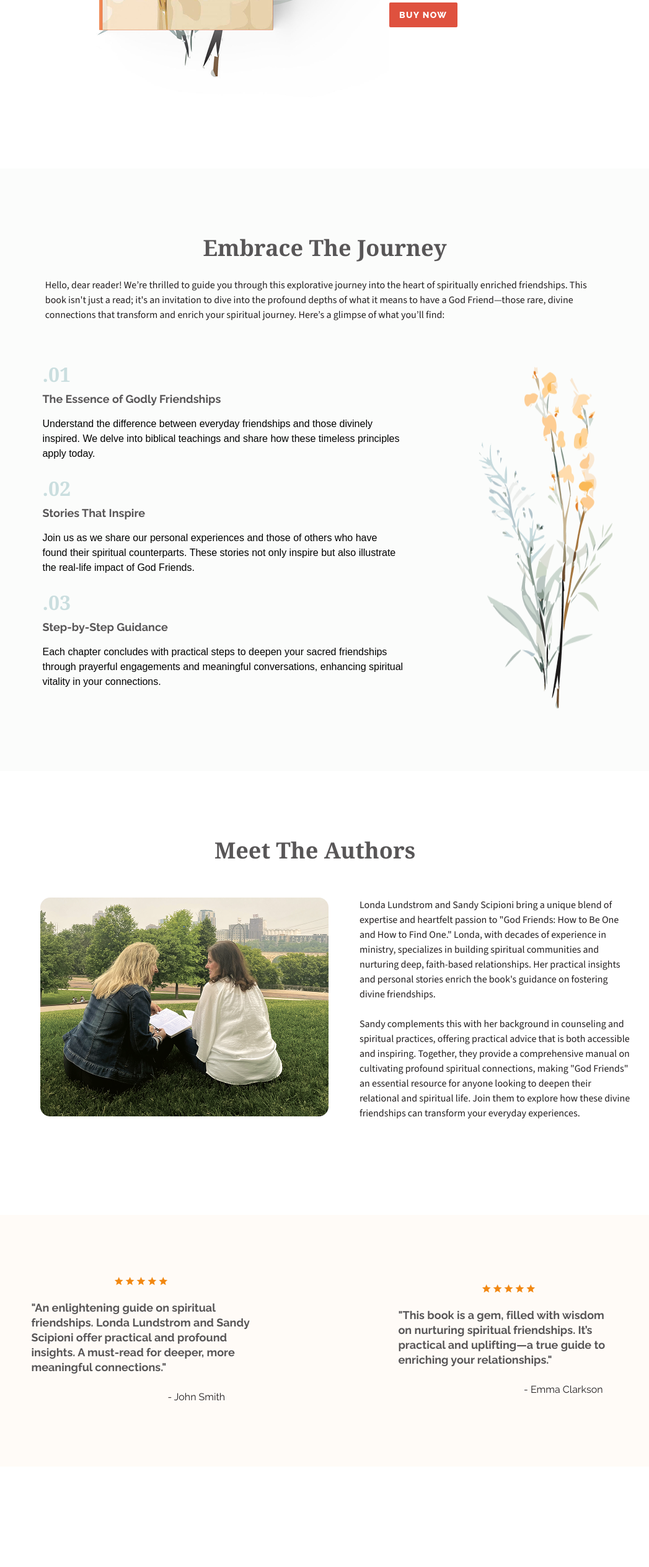
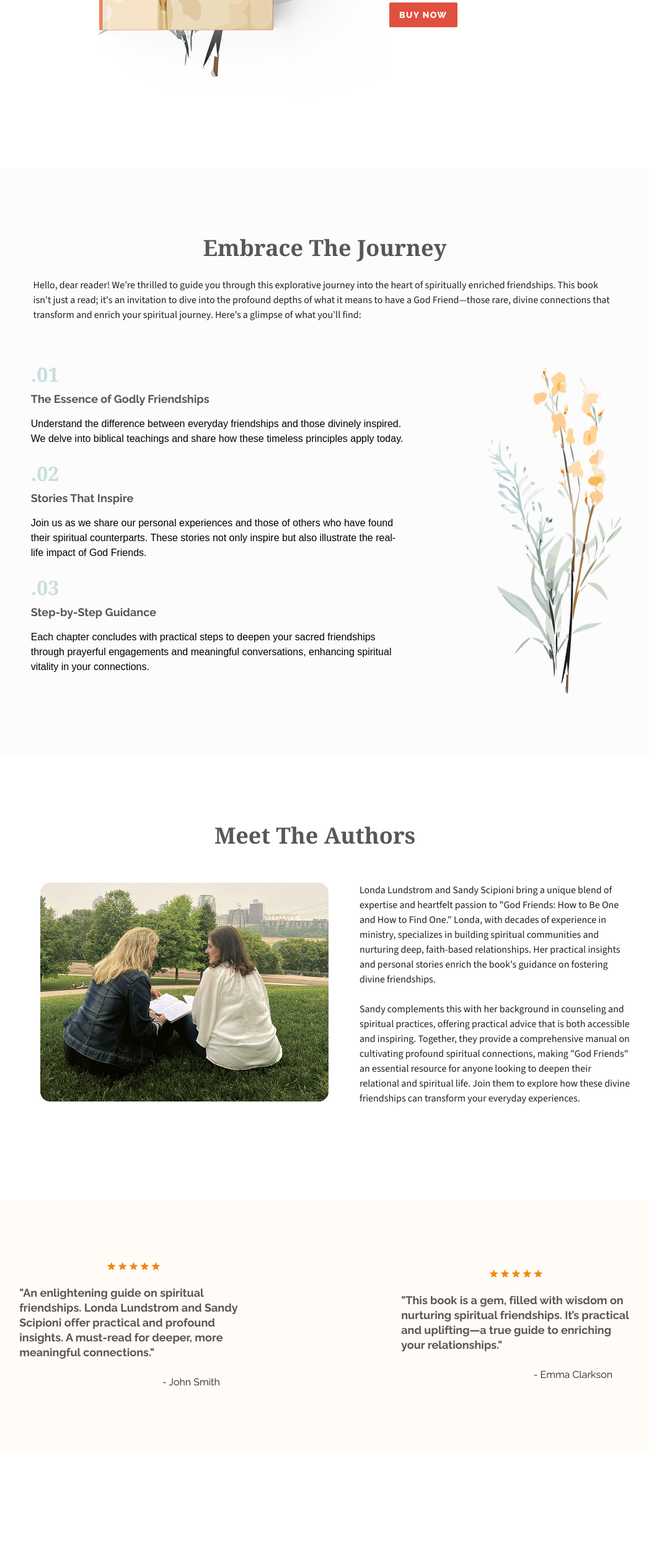
Before and after one commit to JoshAskew/GodFriends, a React (Vite) app: page / in a window 1280 px wide. Shown: the part 640-3168 px from the top of the page at 62% size, without its empty margins (116-1163 px from the left). Built offline with nearby package versions, Linux system fonts and the light colour scheme.

Commit message:
fixed padding change

```diff
--- a/src/styles/index.css
+++ b/src/styles/index.css
@@ -177,8 +177,8 @@ li {
 
 .embrace-container {
     display: flex;
-    margin-left: 48px;
-    margin-right: 48px;
+    margin-left: 24px;
+    margin-right: 24px;
     padding: 100px 8px;
     flex-direction: column;
     border-radius: 16px;
@@ -309,8 +309,8 @@ li {
     padding-bottom: 100px;
     border-radius: 16px;
     background: #FFFBF7;
-    margin-left: 48px;
-    margin-right: 48px;
+    margin-left: 24px;
+    margin-right: 24px;
     margin-bottom: 100px;
 }
 
```
